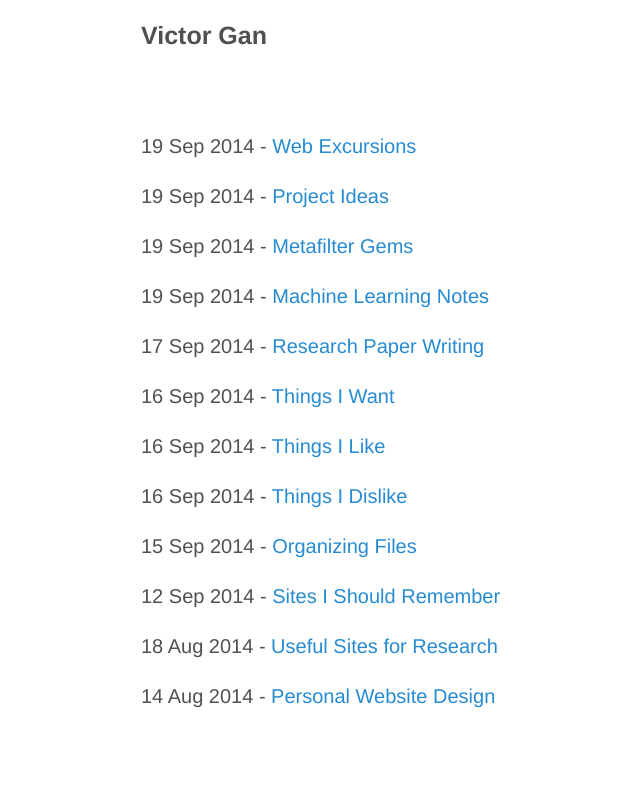
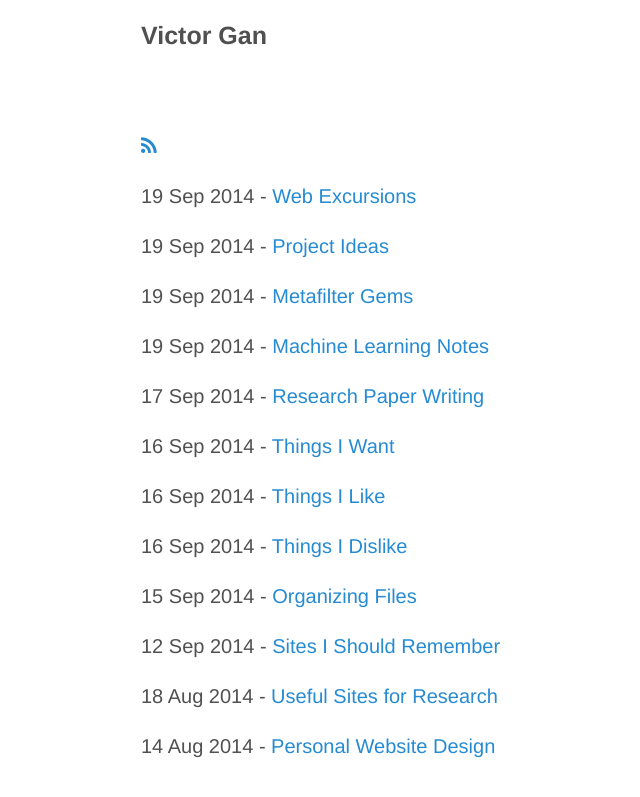
Before and after one commit to victorgan/victorgan.github.io, a Jekyll site: the page built from index.md, in a window 1280 px wide. Shown: the top 797 px of the page, without its empty margins (139-779 px from the left). Built offline with Jekyll 4.4.1, drawn with Linux system fonts in a browser that asks for light colours.

Commit message:
Update head.html

```diff
--- a/_includes/head.html
+++ b/_includes/head.html
@@ -17,6 +17,10 @@
   <link rel="stylesheet" href="{{ site.baseurl }}public/css/poole.css">
   <link rel="stylesheet" href="{{ site.baseurl }}public/css/syntax.css">
 
+  <!-- Icon Font -->
+  <link href="{{ site.baseurl }}public/font-awesome-4.1.0/css/font-awesome.min.css" rel="stylesheet" type="text/css">
+
+
   <!-- Icons -->
   <link rel="apple-touch-icon-precomposed" sizes="144x144" href="{{ site.baseurl }}public/apple-touch-icon-precomposed.png">
   <link rel="shortcut icon" href="{{ site.baseurl }}public/favicon.ico">
```
